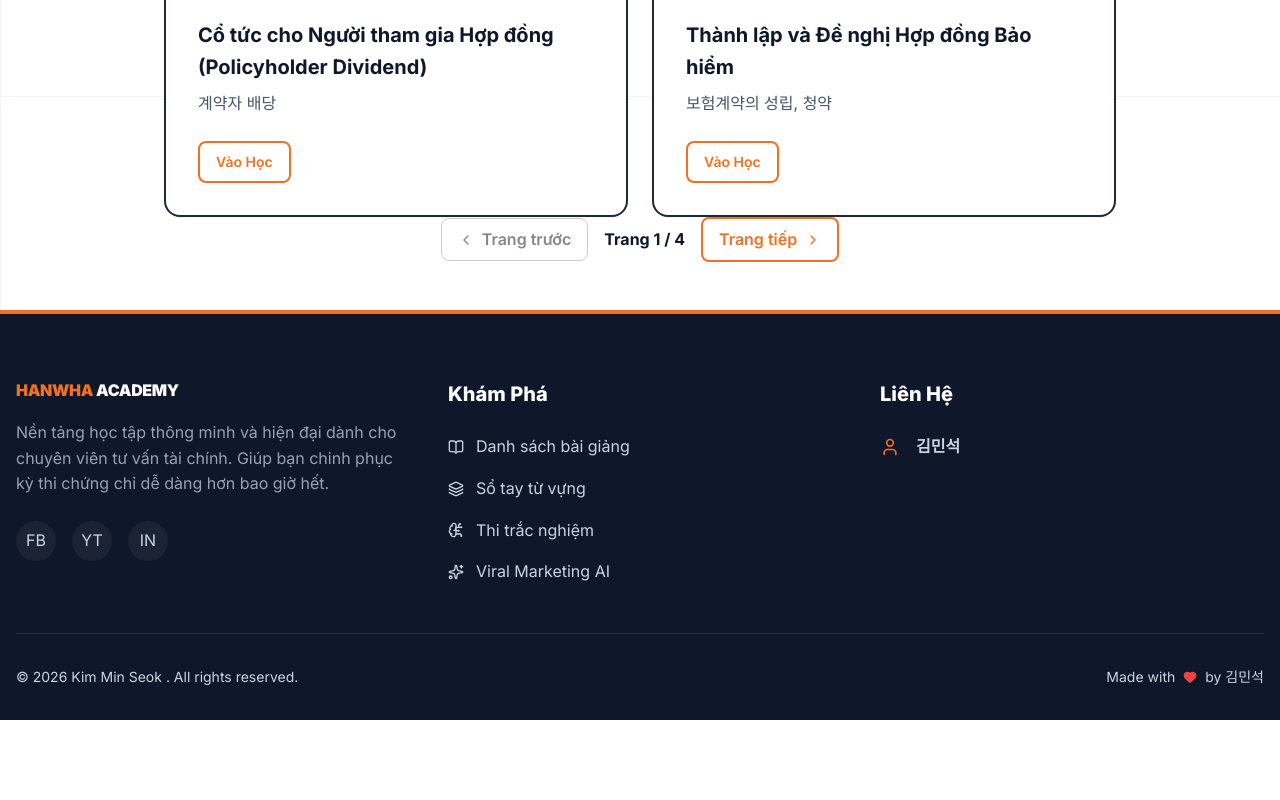
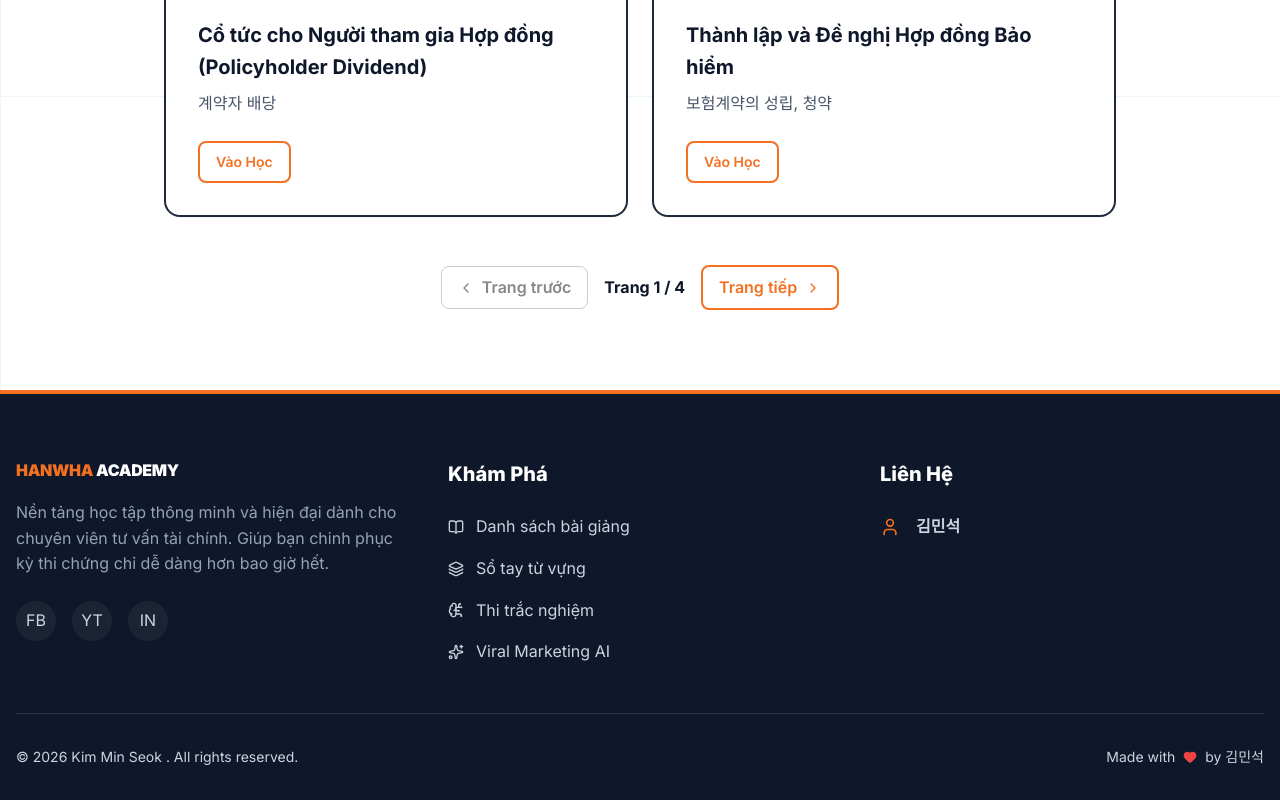
Before and after one commit to andytanphuc3-afk/hanwha2, a Next.js app: page /courses in a window 1280 px wide. Shown: the part 1504-2304 px from the top of the page. Before the commit the page ends 2224 px from the top, so only its background shows below. Built offline with nearby package versions, Linux system fonts and the light colour scheme.

Commit message:
Update course data and pagination

```diff
--- a/src/app/courses/page.tsx
+++ b/src/app/courses/page.tsx
@@ -62,7 +62,7 @@ export default async function CoursesPage({ searchParams }: { searchParams: Prom
 
         {/* Pagination Controls */}
         {totalPages > 1 && (
-          <div className="flex justify-center items-center gap-4 mt-12">
+          <div className="flex justify-center items-center gap-4" style={{ marginTop: '3rem', paddingBottom: '2rem' }}>
             {validPage > 1 ? (
               <Link href={`/courses?page=${validPage - 1}`} className="btn btn-outline flex items-center gap-1" style={{ padding: '0.5rem 1rem' }}>
                 <ChevronLeft size={16} /> Trang trước
```
